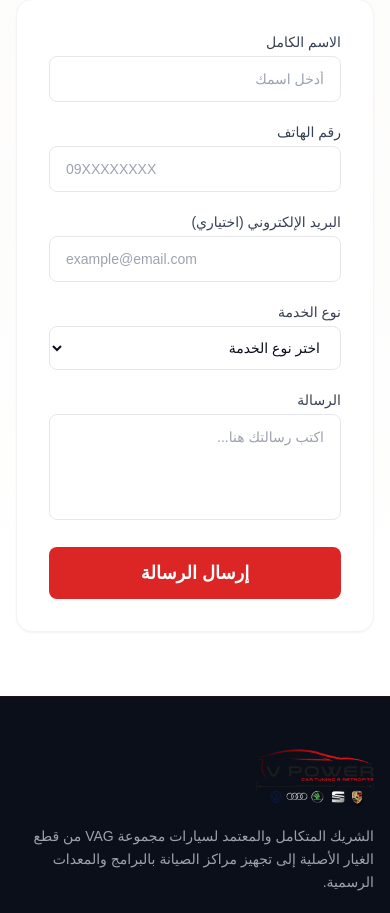
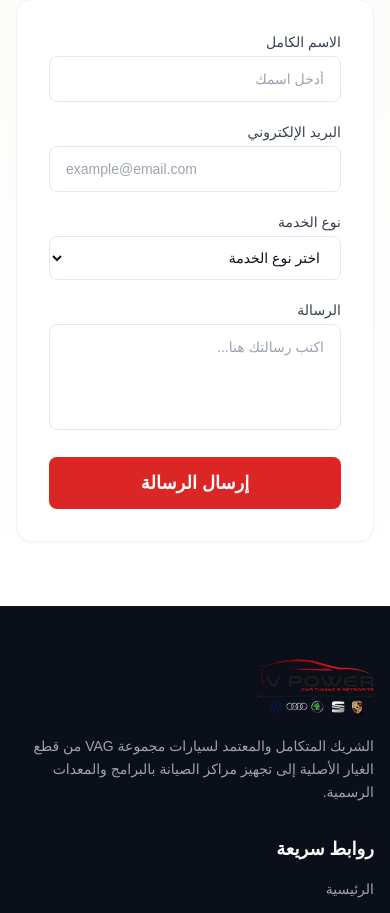
Before and after one commit to omartr221/v-power-website-, a Next.js app: page /contact in a window 390 px wide. Shown: the part 1360-2273 px from the top of the page. Built offline with nearby package versions, Linux system fonts and the light colour scheme.

Commit message:
Remove phone field from contact form, require email

```diff
--- a/public/__forms.html
+++ b/public/__forms.html
@@ -7,7 +7,6 @@
     <form name="contact" netlify netlify-honeypot="bot-field" hidden>
       <input type="hidden" name="form-name" value="contact" />
       <input type="text" name="name" />
-      <input type="tel" name="phone" />
       <input type="email" name="email" />
       <input type="text" name="service" />
       <textarea name="message"></textarea>
--- a/src/i18n/pages/contact.ts
+++ b/src/i18n/pages/contact.ts
@@ -33,9 +33,7 @@ const dictionaries = {
       title: "أرسل رسالة",
       nameLabel: "الاسم الكامل",
       namePlaceholder: "أدخل اسمك",
-      phoneLabel: "رقم الهاتف",
-      phonePlaceholder: "09XXXXXXXX",
-      emailLabel: "البريد الإلكتروني (اختياري)",
+      emailLabel: "البريد الإلكتروني",
       emailPlaceholder: "example@email.com",
       serviceLabel: "نوع الخدمة",
       servicePlaceholder: "اختر نوع الخدمة",
@@ -80,9 +78,7 @@ const dictionaries = {
       title: "Send a Message",
       nameLabel: "Full Name",
       namePlaceholder: "Enter your name",
-      phoneLabel: "Phone Number",
-      phonePlaceholder: "09XXXXXXXX",
-      emailLabel: "Email (optional)",
+      emailLabel: "Email",
       emailPlaceholder: "example@email.com",
       serviceLabel: "Service Type",
       servicePlaceholder: "Select a service type",
--- a/src/views/ContactView.tsx
+++ b/src/views/ContactView.tsx
@@ -184,16 +184,6 @@ export default function ContactView({ locale }: { locale: Locale }) {
                     />
                   </div>
                   <div>
-                    <label className="block text-sm font-medium text-gray-700 mb-1">{t.form.phoneLabel}</label>
-                    <input
-                      type="tel"
-                      name="phone"
-                      placeholder={t.form.phonePlaceholder}
-                      className="w-full px-4 py-3 border border-gray-200 rounded-lg focus:ring-2 focus:ring-red-500 focus:border-transparent outline-none transition-all text-sm"
-                      required
-                    />
-                  </div>
-                  <div>
                     <label className="block text-sm font-medium text-gray-700 mb-1">{t.form.emailLabel}</label>
                     <input
                       type="email"
@@ -201,6 +191,7 @@ export default function ContactView({ locale }: { locale: Locale }) {
                       placeholder={t.form.emailPlaceholder}
                       className="w-full px-4 py-3 border border-gray-200 rounded-lg focus:ring-2 focus:ring-red-500 focus:border-transparent outline-none transition-all text-sm"
                       dir="ltr"
+                      required
                     />
                   </div>
                   <div>
```
